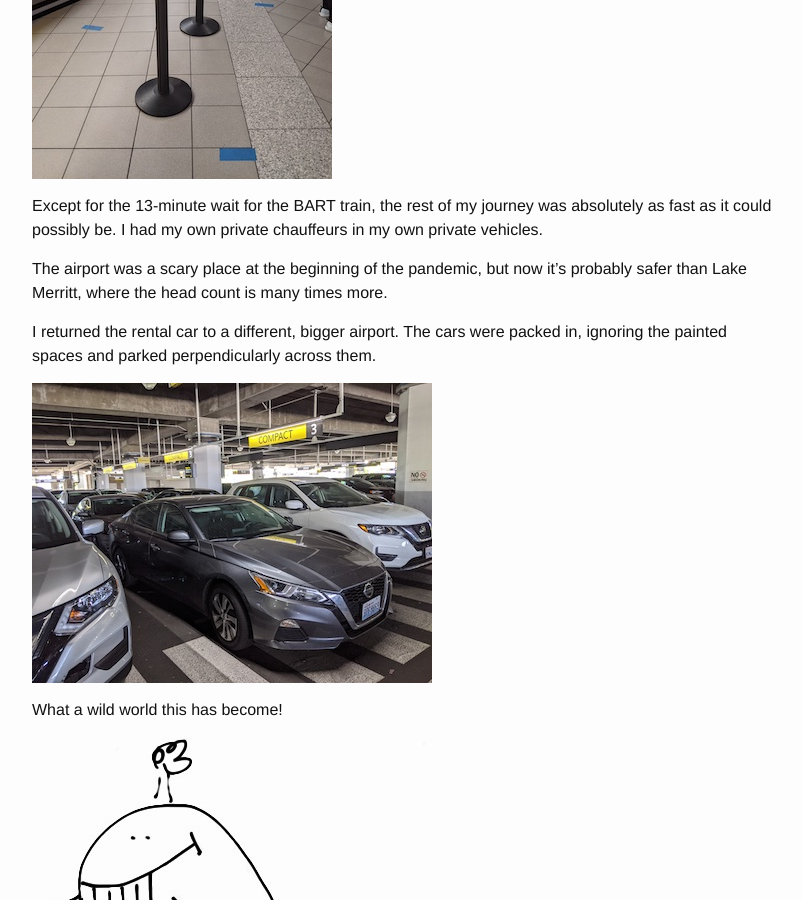
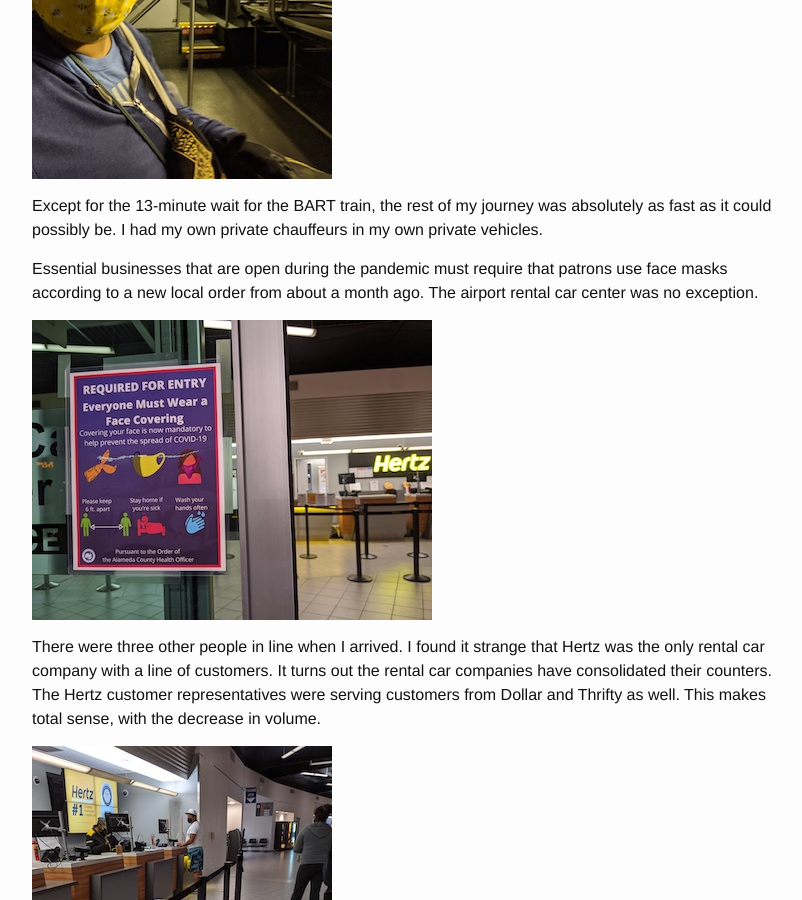
Before and after one commit to bev-a-tron/bev-a-tron.github.io, a Jekyll site: the page built from _posts/2020-05-18-journey-to-oak-airport.markdown, in a window 1280 px wide and 900 px high, scrolled down 2020 px. Shown: the whole window, without its empty margins (238-1040 px from the left). Built offline with Jekyll 4.4.1, drawn with Linux system fonts in a browser that asks for light colours.

Commit message:
Add more photos, add car rental counter to post

```diff
--- a/_posts/2020-05-18-journey-to-oak-airport.markdown
+++ b/_posts/2020-05-18-journey-to-oak-airport.markdown
@@ -23,23 +23,31 @@ At the other end, the station agent had been called and told that I was coming,
 
 Nobody else was there. I approached the airport tram and the station agent opened the doors. I stepped on, and the tram departed.
 
-![bart]({{site.url}}/assets/oak_tram.jpg)
+![tram]({{site.url}}/assets/oak_tram.jpg)
 
 The airport was eerily empty. Not a single car driving in arrivals or departures. No cars parked, no people waiting for loved ones.
 
-![bart]({{site.url}}/assets/oak_airport.jpg)
+![airport]({{site.url}}/assets/oak_airport.jpg)
 
 I found my way to the rental car shuttle. It was waiting on the curb, empty except for the driver. I stepped aboard, and the driver departed immediately.
 
-![bart]({{site.url}}/assets/oak_hertz.jpg)
+![bus]({{site.url}}/assets/oak_bus.jpg)
 
 Except for the 13-minute wait for the BART train, the rest of my journey was absolutely as fast as it could possibly be. I had my own private chauffeurs in my own private vehicles.
+
+Essential businesses that are open during the pandemic must require that patrons use face masks according to a new local order from about a month ago. The airport rental car center was no exception.
+
+![masks]({{site.url}}/assets/oak_masks.jpg)
+
+There were three other people in line when I arrived. I found it strange that Hertz was the only rental car company with a line of customers. It turns out the rental car companies have consolidated their counters. The Hertz customer representatives were serving customers from Dollar and Thrifty as well. This makes total sense, with the decrease in volume.
+
+![hertz]({{site.url}}/assets/oak_hertz.jpg)
 
 The airport was a scary place at the beginning of the pandemic, but now it's probably safer than Lake Merritt, where the head count is many times more.
 
 I returned the rental car to a different, bigger airport. The cars were packed in, ignoring the painted spaces and parked perpendicularly across them.
 
-![bart]({{site.url}}/assets/oak_cars.jpg)
+![cars]({{site.url}}/assets/oak_cars.jpg)
 
 What a wild world this has become!
 
```
Also changed, not shown: assets/oak_bus.jpg (added), assets/oak_masks.jpg (added).
